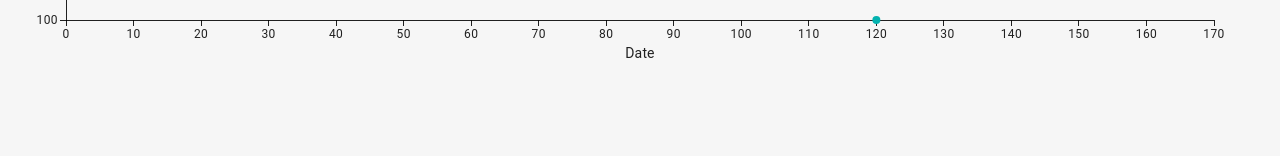
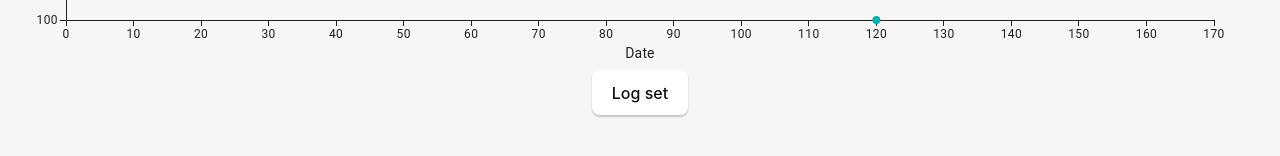
Before and after one commit to eurdoch/zoe, a React (Vite) app: page / in a window 1280 px wide. Shown: the part 202-358 px from the top of the page. Built offline with nearby package versions, Linux system fonts and the light colour scheme.

Commit message:
Add log button

```diff
--- a/src/App.tsx
+++ b/src/App.tsx
@@ -11,6 +11,9 @@ const data = [
 ];
 
 function App() {
+  const handleLog = (e: any) => {
+    e.preventDefault();
+  }
   return (
     <div className="flex flex-col items-center p-4 w-screen h-screen">
       <div className="w-full h-1/3">
@@ -20,6 +23,7 @@ function App() {
           yAxis={[{ label: 'Reps / lb' }]}
         />
       </div>
+      <button onClick={handleLog}>Log set</button>
     </div>
   );
 }
```
